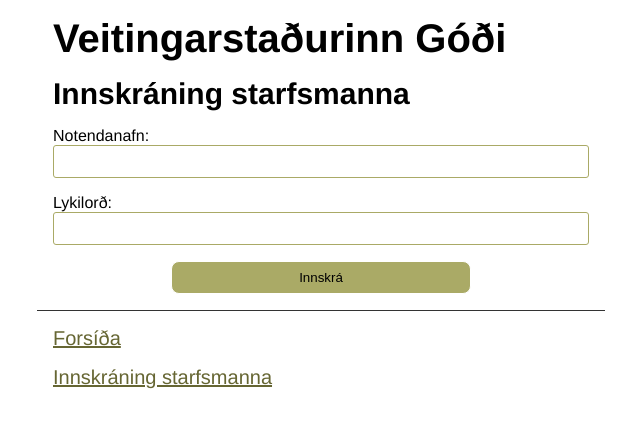
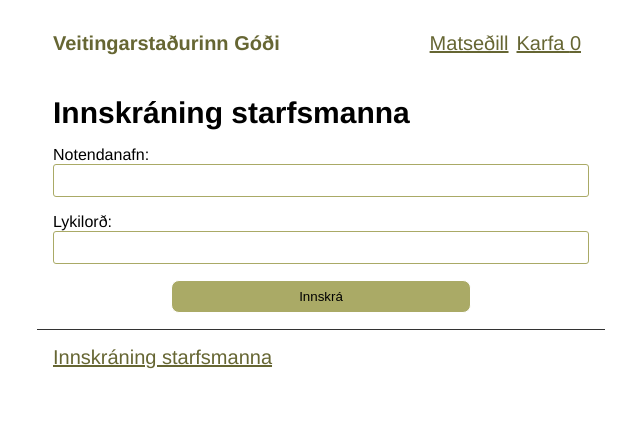
Before and after one commit to emh33/vef2-hopaverkefni2-sse, a Next.js app: page /admin/login in a window 1280 px wide. Shown: the top 426 px of the page, without its empty margins (319-959 px from the left). Built offline with nearby package versions, Linux system fonts and the light colour scheme.

Commit message:
einfaldur navbar

```diff
--- a/components/layout/Layout.module.scss
+++ b/components/layout/Layout.module.scss
@@ -3,6 +3,7 @@
 .layout {
   &__header {
     padding: 0 1rem;
+    min-height: 4rem;
   }
   &__main {
     margin-bottom: 1rem;
--- a/components/layout/Layout.tsx
+++ b/components/layout/Layout.tsx
@@ -3,11 +3,14 @@ import s from './Layout.module.scss';
 
 type Props = {
   title:string;
+  header: React.ReactNode;
   children: React.ReactNode;
   footer: React.ReactNode;
 };
 
-export function Layout({ title, children, footer } : Props) : JSX.Element {
+export function Layout({
+  title, header, children, footer,
+} : Props) : JSX.Element {
   return (
     <div className={s.layout}>
       <Head>
@@ -16,7 +19,7 @@ export function Layout({ title, children, footer } : Props) : JSX.Element {
         <link rel="icon" href="/favicon.ico" />
       </Head>
       <header className={s.layout__header}>
-        <h1>{title}</h1>
+        {header}
       </header>
       <main className={s.layout__main}>
         {children}
--- /dev/null
+++ b/components/layout/NavBar.module.scss
@@ -0,0 +1,24 @@
+@import '../../styles/config';
+.navBar {
+    margin-top: 1rem;
+
+    &__ul{
+        display: flex;
+        flex-direction: row;
+        justify-content: center;
+        list-style: none;
+    }
+   &__list{
+     margin-right:0.5rem ;
+
+
+   }
+   &__list:first-child{
+    margin-right: auto;
+    a {
+        text-decoration: none;
+        color: #663;
+        font-weight: bold;
+     }
+  }
+}
--- /dev/null
+++ b/components/layout/NavBar.tsx
@@ -0,0 +1,26 @@
+import Link from 'next/link';
+import s from './NavBar.module.scss';
+
+type Props = {
+  cartItems:number;
+};
+
+export function NavBar({ cartItems }: Props) : JSX.Element {
+  return (
+    <div className={s.navBar}>
+      <ul className={s.navBar__ul}>
+      <li className={s.navBar__list}>
+        <Link href="/">Veitingarstaðurinn Góði</Link>
+      </li>
+      <li className={s.navBar__list}>
+        <Link href="/menu">Matseðill</Link>
+      </li>
+     <li className={s.navBar__list}>
+        <Link href="/cart" passHref>
+        <a href="replace">Karfa {cartItems}</a>
+        </Link>
+      </li>
+      </ul>
+    </div>
+  );
+}
--- a/components/user/Login.tsx
+++ b/components/user/Login.tsx
@@ -24,9 +24,6 @@ export function Login():JSX.Element {
   return (
     <>
       <p>
-        <Link href="/">Forsíða</Link>
-      </p>
-      <p>
         <Link href="/admin/login">Innskráning starfsmanna</Link>
       </p>
     </>
--- a/pages/404.tsx
+++ b/pages/404.tsx
@@ -1,10 +1,12 @@
 import Link from 'next/link';
+import { NavBar } from '../components/layout/NavBar';
 import { Layout } from '../components/layout/Layout';
 
 function errorPage(): JSX.Element {
   return (
     <Layout
       title="404"
+      header={(<NavBar cartItems={0}/>)}
       footer={(
         <Link href="./">Til baka</Link>
       )}
--- a/pages/admin/login.tsx
+++ b/pages/admin/login.tsx
@@ -6,6 +6,7 @@ import { Layout } from '../../components/layout/Layout';
 import { postLogin } from '../../lib/request';
 import { AppContext } from '../../lib/state';
 import { Login as LoginComponent } from '../../components/user/Login';
+import { NavBar } from '../../components/layout/NavBar';
 
 export default function Login(): JSX.Element {
   const context = useContext(AppContext);
@@ -40,6 +41,7 @@ export default function Login(): JSX.Element {
     <>
       <Layout
         title="Veitingarstaðurinn Góði"
+        header={(<NavBar cartItems={0}/>)}
         footer={(
           <LoginComponent />
         )}
```
Also changed, not shown: pages/cart.tsx (added, +11 -0 lines).
